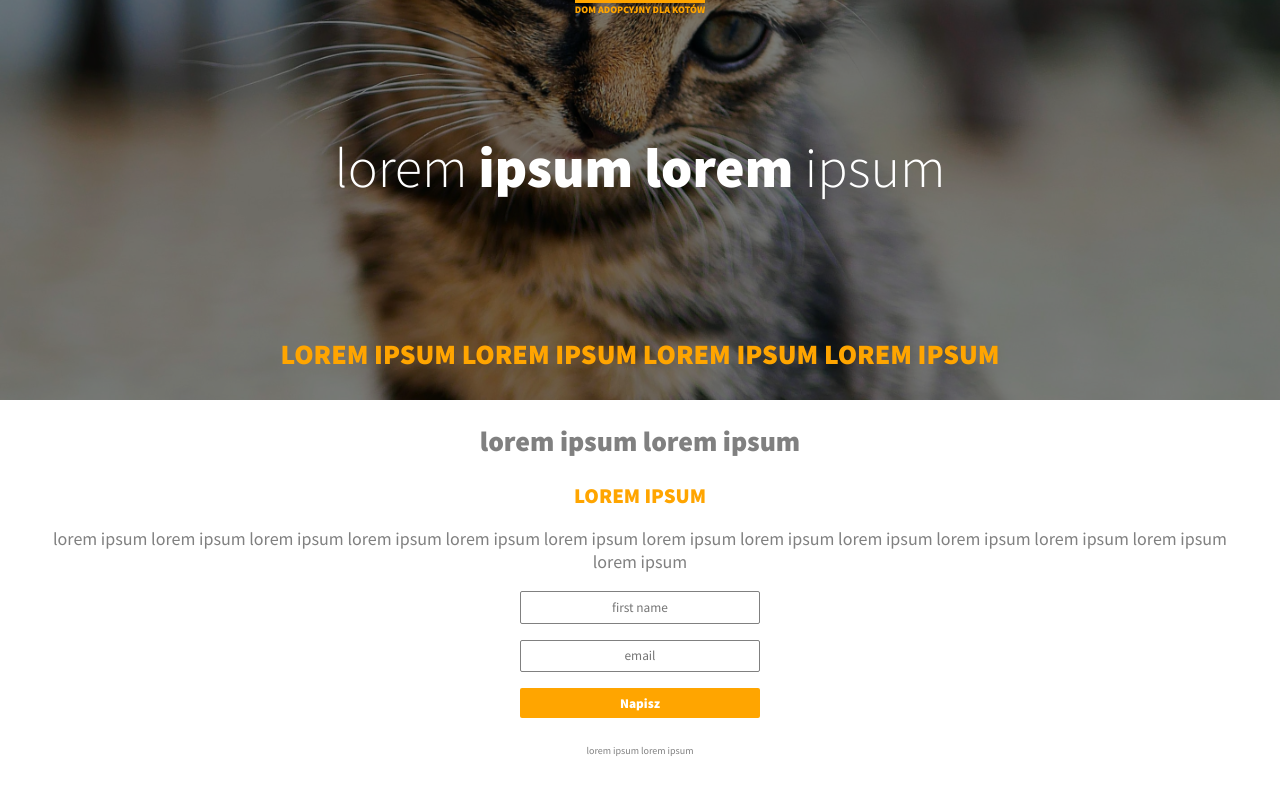
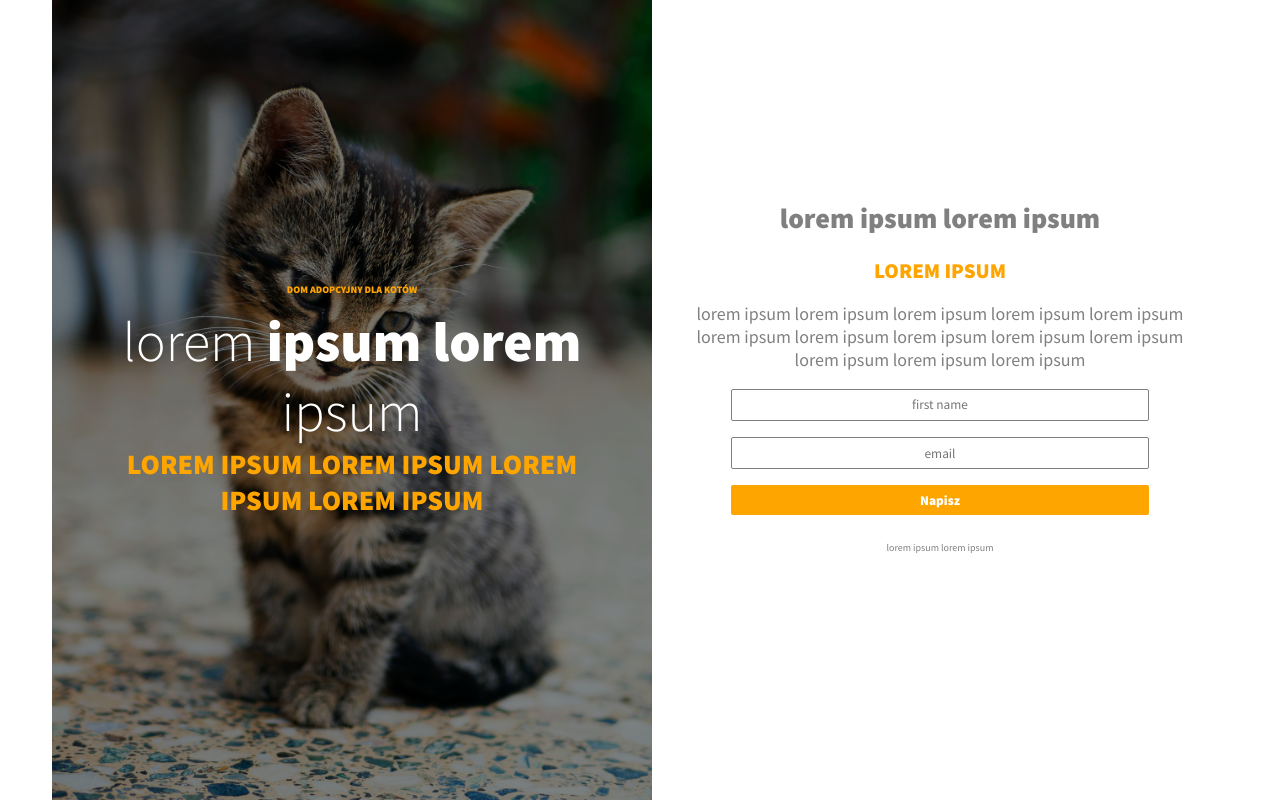
Before and after one commit to agn-wita/one-page-with-form, a plain HTML site: page index.html in a window 1280 px wide. Drawn offline with Linux system fonts and the light colour scheme.

Commit message:
main: Added CSS style to large screen

```diff
--- a/css/style.css
+++ b/css/style.css
@@ -78,7 +78,6 @@ strong {
 }
 
 .form {
-    max-width: 300px;
     margin: 0 auto;
 }
 
@@ -132,14 +131,51 @@ body {
 /* ========== typography big screen ========= */
 h1 {
 	font-size: 3.5rem;
+    margin: 0;
 }
 
 h2,
 .intro-subtitle {
 	font-size: 1.75rem;
+    margin: 0;
 }
 
 body {
 	font-size: 1.125rem;
 }
+
+/* ========== layout big screen ========= */
+.flex {
+    display: flex;
+    justify-content: center;
 }
+
+.flex > * {
+    max-width: 600px;
+}
+
+.intro {
+    width: 55vw;
+    min-height: 100vh;
+}
+
+.content {
+    width: 45vw;
+    padding: 1.5em;
+}
+
+.content,
+.intro {
+    display: flex;
+    flex-direction: column;
+    justify-content: center;
+}
+
+.form {
+    width: 100%;
+}
+
+.intro-small-title::before {
+    content: none;
+}
+}
```
